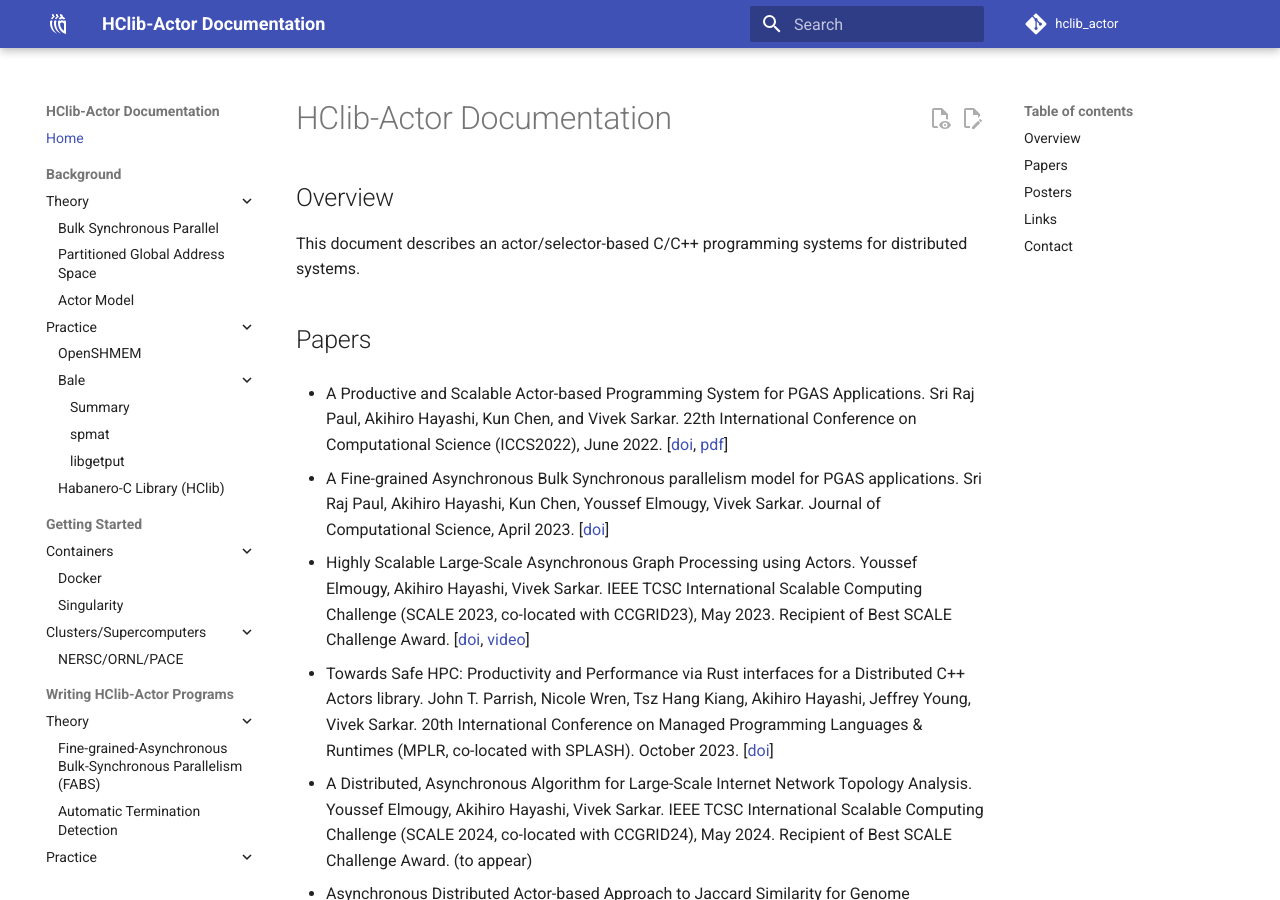
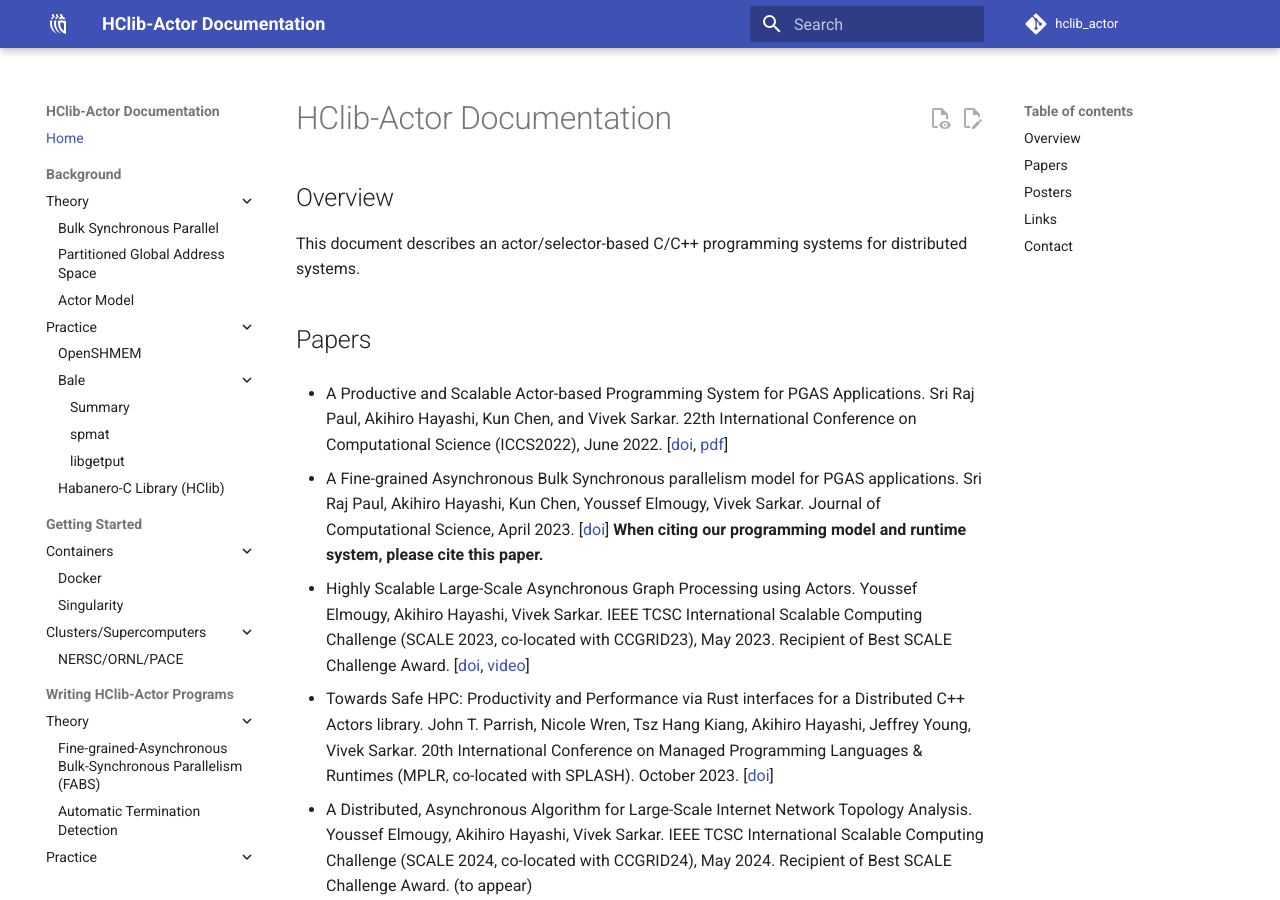
Before and after one commit to ahayashi/hclib-actor, an MkDocs documentation site: the page built from doc/markdowns/index.md, in a window 1280 px wide and 900 px high. Built offline with MkDocs 1.6.1 and Material for MkDocs 9.7.7, drawn with Linux system fonts in a browser that asks for light colours; comment, search, counter and statistics services are not loaded.

Commit message:
Update index.md

```diff
--- a/doc/markdowns/index.md
+++ b/doc/markdowns/index.md
@@ -7,7 +7,7 @@ This document describes an actor/selector-based C/C++ programming systems for di
 
 * A Productive and Scalable Actor-based Programming System for PGAS Applications. Sri Raj Paul, Akihiro Hayashi, Kun Chen, and Vivek Sarkar. 22th International Conference on Computational Science (ICCS2022), June 2022. [[doi](https://doi.org/10.1007/978-3-031-08751-6_17), [pdf](https://www.iccs-meeting.org/archive/iccs2022/papers/133500232.pdf)]
 
-* A Fine-grained Asynchronous Bulk Synchronous parallelism model for PGAS applications. Sri Raj Paul, Akihiro Hayashi, Kun Chen, Youssef Elmougy, Vivek Sarkar. Journal of Computational Science, April 2023. [[doi](https://doi.org/10.1016/j.jocs.2023.102014)]
+* A Fine-grained Asynchronous Bulk Synchronous parallelism model for PGAS applications. Sri Raj Paul, Akihiro Hayashi, Kun Chen, Youssef Elmougy, Vivek Sarkar. Journal of Computational Science, April 2023. [[doi](https://doi.org/10.1016/j.jocs.2023.102014)] **When citing our programming model and runtime system, please cite this paper.**
 
 * Highly Scalable Large-Scale Asynchronous Graph Processing using Actors. Youssef Elmougy, Akihiro Hayashi, Vivek Sarkar. IEEE TCSC International Scalable Computing Challenge (SCALE 2023, co-located with CCGRID23), May 2023. Recipient of Best SCALE Challenge Award. [[doi](https://ieeexplore.ieee.org/document/10181177), [video](https://youtu.be/fMSbSHhsW0o)]
 
```
